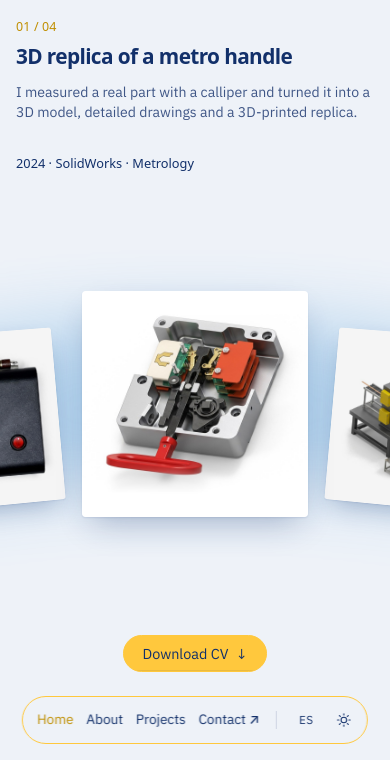
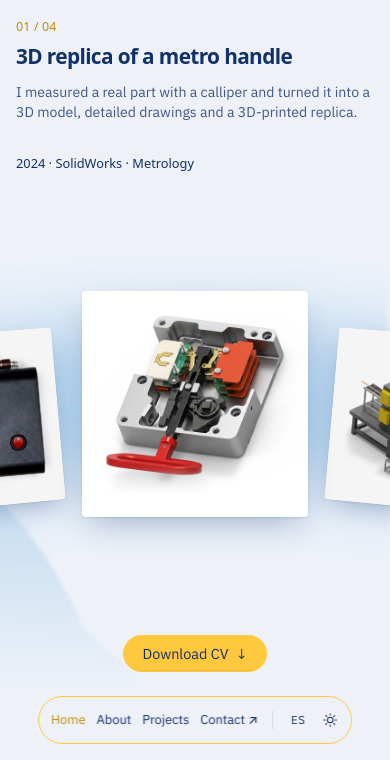
Before and after one commit to mvaquero01/mvaquero01.github.io, an Astro site: page /en in a window 390 px wide. Shown: the part 84-844 px from the top of the page. Built offline with nearby package versions, Linux system fonts and the light colour scheme; Astro itself is replaced by a stand-in of ours.

Commit message:
Halo visible en todos los navegadores (iPhone) y menú que cabe en el móvil
Co-Authored-By: Claude Opus 5.5 <noreply@anthropic.com>

```diff
--- a/src/components/NavFlotante.astro
+++ b/src/components/NavFlotante.astro
@@ -102,8 +102,9 @@ const enlaces = [
   :global([data-theme='light']) .luna { transform: rotate(-90deg) scale(0.4); opacity: 0; }
 
   @media (max-width: 560px) {
-    .pill { font-size: 0.85rem; padding-left: 14px; }
-    ul { gap: 0.8rem; }
+    .pill { font-size: 0.8rem; padding-left: 12px; gap: 0.1rem; }
+    .pill__btn { width: 30px; }
+    ul { gap: 0.7rem; }
     li:nth-child(4) { display: none; }
   }
 </style>
--- a/src/scripts/carrusel.ts
+++ b/src/scripts/carrusel.ts
@@ -242,27 +242,38 @@ export function iniciarCarrusel() {
     ctx.setTransform(1 / REDUCCION, 0, 0, 1 / REDUCCION, 0, 0);
     ctx.clearRect(0, 0, h.width, h.height);
     const color = getComputedStyle(halo).color;
-    const x0 = ox - ancho * 5, x1 = ox + ancho * 5;
-    const grad = ctx.createLinearGradient(x0, 0, x1, 0);
-    const con = (a: number) => color.replace(/rgba?\(([^)]+)\)/, (_, v) => `rgba(${v.split(',').slice(0, 3).join(',')},${a})`);
-    grad.addColorStop(0, con(0));
-    grad.addColorStop(0.3, con(0.7));
-    grad.addColorStop(0.5, con(1));
-    grad.addColorStop(0.7, con(0.7));
-    grad.addColorStop(1, con(0));
-    ctx.filter = `blur(${(ancho * 0.16) / REDUCCION}px)`;
-    ctx.strokeStyle = grad;
+    // Desenfoque con sombra (shadowBlur), que funciona en todos los navegadores,
+    // también en iPhone (Safari no admite ctx.filter). Se dibuja la línea fuera
+    // del lienzo y solo se ve su sombra borrosa, desplazada a su sitio.
+    const fuera = h.width * 2;
+    ctx.shadowColor = color;
+    ctx.shadowBlur = ((ancho * 0.16) / REDUCCION) * 2;
+    ctx.shadowOffsetX = fuera / REDUCCION;
+    ctx.strokeStyle = color;
     ctx.lineWidth = ancho * 0.75;
     ctx.lineCap = 'round';
     ctx.lineJoin = 'round';
     ctx.beginPath();
     for (let d = -4.5; d <= 4.51; d += 0.25) {
       const a = Math.abs(d);
-      const x = ox + ancho * (d * AJUSTE.separacion - Math.sign(d) * AJUSTE.apriete * Math.min(a, 4) * a);
+      const x = ox + ancho * (d * AJUSTE.separacion - Math.sign(d) * AJUSTE.apriete * Math.min(a, 4) * a) - fuera;
       const y = oy + ancho * AJUSTE.curva * d * d;
       if (d === -4.5) ctx.moveTo(x, y); else ctx.lineTo(x, y);
     }
     ctx.stroke();
+    // Se desvanece hacia los lados
+    ctx.shadowColor = 'transparent';
+    ctx.globalCompositeOperation = 'destination-in';
+    const x0 = ox - ancho * 5, x1 = ox + ancho * 5;
+    const grad = ctx.createLinearGradient(x0, 0, x1, 0);
+    grad.addColorStop(0, 'rgba(0,0,0,0)');
+    grad.addColorStop(0.3, 'rgba(0,0,0,0.7)');
+    grad.addColorStop(0.5, 'rgba(0,0,0,1)');
+    grad.addColorStop(0.7, 'rgba(0,0,0,0.7)');
+    grad.addColorStop(1, 'rgba(0,0,0,0)');
+    ctx.fillStyle = grad;
+    ctx.fillRect(0, 0, h.width, h.height);
+    ctx.globalCompositeOperation = 'source-over';
     halo.classList.add('listo');
   }
   // Al cambiar de tema cambia el color del halo
```
